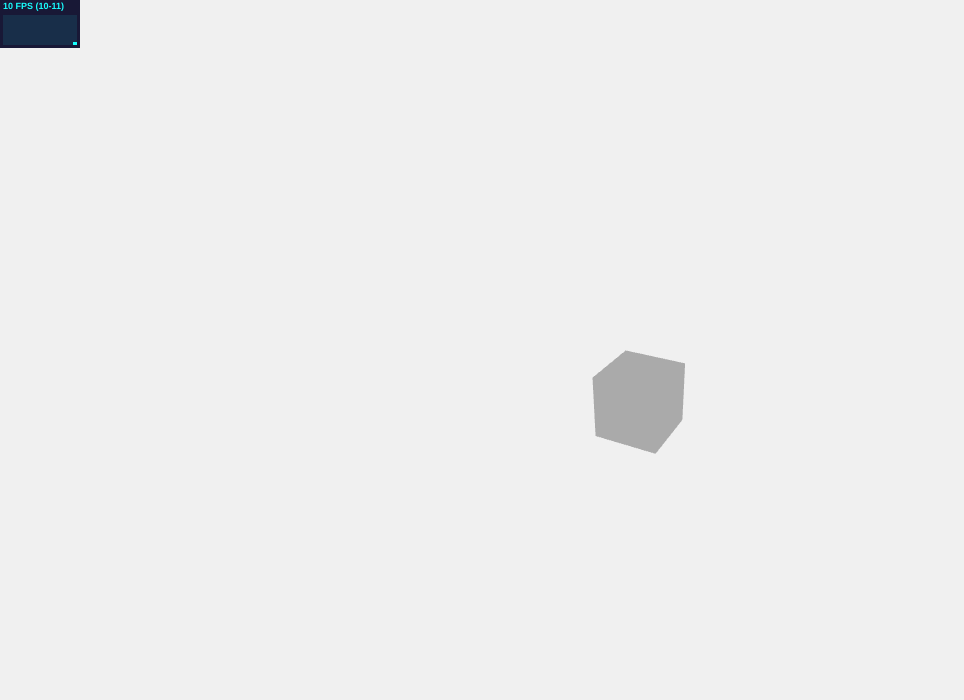
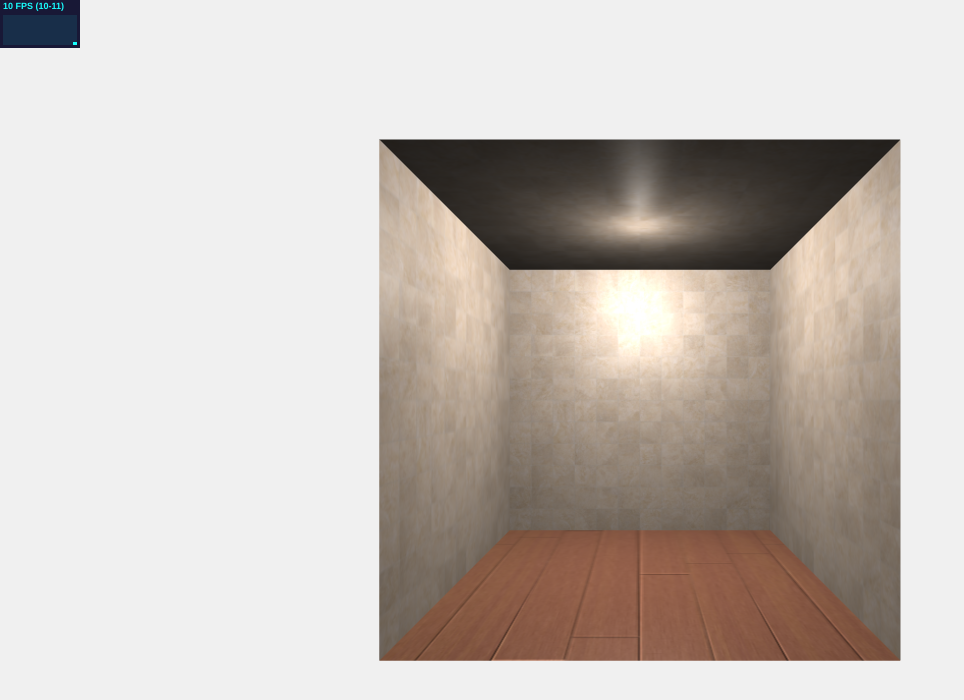
Before and after one commit to canta2899/cubes-cantarutti-bombassei_de_bona, a website: page StartingCode-nolights.html in a window 1280 px wide. Shown: the whole page, without its empty margins (0-964 px from the left). Drawn offline with Linux system fonts and the light colour scheme; animation ran at ten frames a second.

Commit message:
Experimenting with cubes and light
- Added first building module
- Added basic light source
- Experimenting with textures

```diff
--- a/StartingCode-nolights.html
+++ b/StartingCode-nolights.html
@@ -34,16 +34,47 @@
 			renderer = new THREE.WebGLRenderer( {antialias: true} );
 			renderer.setSize( window.innerWidth, window.innerHeight );
 			renderer.setClearColor( 0xf0f0f0 );
+			//renderer.shadowMap.enabled = true;
 			document.body.appendChild( renderer.domElement );
 
-			camera.position.set(3,4,6);
+			const ambient = new THREE.PointLight(0xffffff)
+			ambient.position.set(0, 8, 0)
+			scene.add(ambient)
+
+			let module_geom = new THREE.BoxGeometry(20, 20, 20)
+			const loader = new THREE.TextureLoader()
+			let wall_1 = loader.load("textures/wall_1.jpg")
+			let floor_1 = loader.load("textures/floor_1.jpg")
+
+			let material_1 = [
+					new THREE.MeshPhongMaterial({
+						map: wall_1,
+						side: THREE.BackSide
+					}),
+					new THREE.MeshPhongMaterial({
+						map: floor_1,
+						side: THREE.BackSide
+					})
+			]
+			module_geom.faces[0].materialIndex = 0
+			module_geom.faces[1].materialIndex = 0
+			module_geom.faces[2].materialIndex = 0
+			module_geom.faces[3].materialIndex = 0
+			module_geom.faces[4].materialIndex = 0
+			module_geom.faces[5].materialIndex = 0
+			module_geom.faces[6].materialIndex = 1
+			module_geom.faces[7].materialIndex = 1
+			module_geom.faces[8].materialIndex = 0
+			module_geom.faces[9].materialIndex = 0
+			module_geom.faces[10].materialIndex = 0
+			module_geom.faces[11].materialIndex = 0
+
+			let room_1 = new THREE.Mesh(module_geom, material_1)
+			scene.add(room_1)
+
+
+			camera.position.set(0, 0, 30);
 			camera.lookAt( new THREE.Vector3(0,0,0));
-
-			var geometry = new THREE.BoxGeometry(1,1,1);
-			var material = new THREE.MeshBasicMaterial( { color: 0xaaaaaa } );
-			var cube = new THREE.Mesh( geometry, material );
-
-			scene.add( cube );
 
 			stats = new Stats();
 			stats.domElement.style.position = 'absolute';
```
Also changed, not shown: package.json (added, +23 -0 lines), textures/floor_1.jpg (renamed from textures/holzv2_08.jpg), textures/wall_1.jpg (renamed from textures/arroway.de_tiles-48_d100.jpg).
